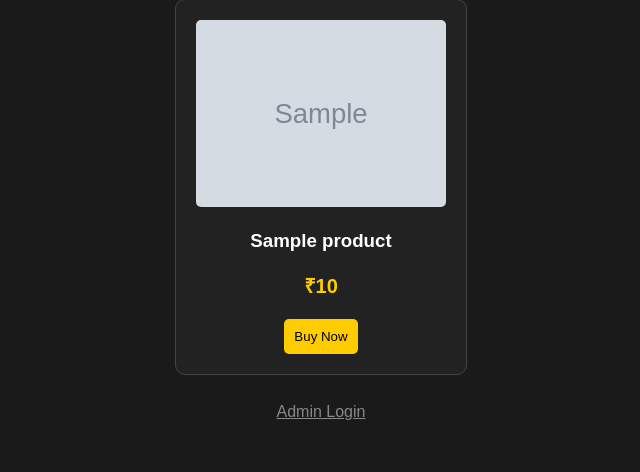
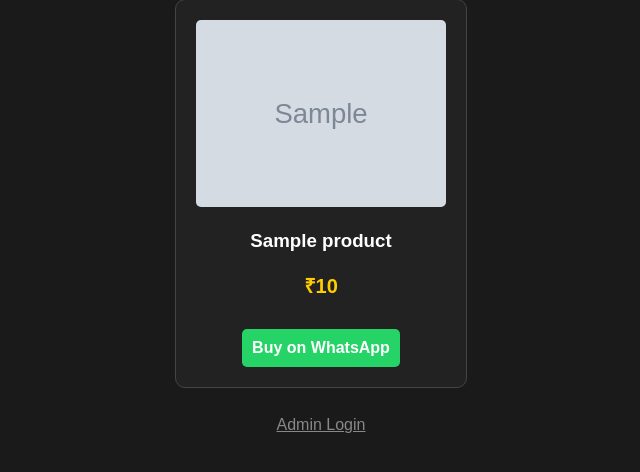
Before and after one commit to shubhamstore/shubham-store, a Flask app: template templates/index.html in a window 1280 px wide. Shown: the part 91-563 px from the top of the page, without its empty margins (319-959 px from the left). Run offline with Flask 3, Linux system fonts and the light colour scheme; the template is opened without the code that fills it: most values are stand-ins (such as "Sample title", 1, 10 or a date in 2020); grey boxes marked "Sample" are stand-in pictures.

Commit message:
WhatsApp link added

```diff
--- a/templates/index.html
+++ b/templates/index.html
@@ -19,7 +19,10 @@
             <img src="{{ product.img }}" alt="{{ product.name }}">
             <h3>{{ product.name }}</h3>
             <p class="price">₹{{ product.price }}</p>
-            <button style="padding: 10px; background: #ffcc00; border: none; border-radius: 5px; cursor: pointer;">Buy Now</button>
+<a href="https://wa.me/918700174734?text=Hi, mujhe ye {{ product.name }} kharidni hai. Price: ₹{{ product.price }}"
+   style="display: inline-block; padding: 10px; background: #25D366; color: white; text-decoration: none; border-radius: 5px; font-weight: bold; margin-top: 10px;">
+   Buy on WhatsApp
+</a>
         </div>
         {% endfor %}
     </div>
```
